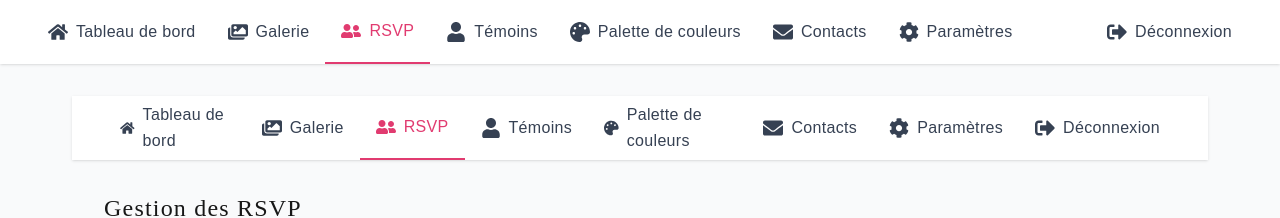
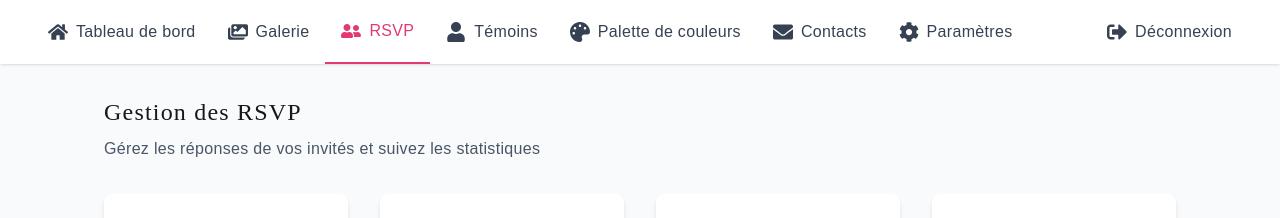
Before and after one commit to Slipaclous/margauxetgauthier, a Next.js app: page /admin/rsvp in a window 1280 px wide. Shown: the top 218 px of the page. Built offline with nearby package versions, Linux system fonts and the light colour scheme; no server answers; the database is empty.

Commit message:
adjustments for prod

```diff
--- a/src/app/admin/rsvp/page.tsx
+++ b/src/app/admin/rsvp/page.tsx
@@ -2,7 +2,6 @@
 
 import { useState, useEffect } from 'react';
 import { motion } from 'framer-motion';
-import AdminNavigation from '@/components/AdminNavigation';
 
 interface Guest {
   id: string;
@@ -104,8 +103,6 @@ const RSVPPage = () => {
 
   return (
     <div>
-      <AdminNavigation />
-
       <div className="max-w-7xl mx-auto px-4 sm:px-6 lg:px-8">
         <div className="mb-8">
           <h1 className="text-2xl font-light text-[#171717]">Gestion des RSVP</h1>
```
